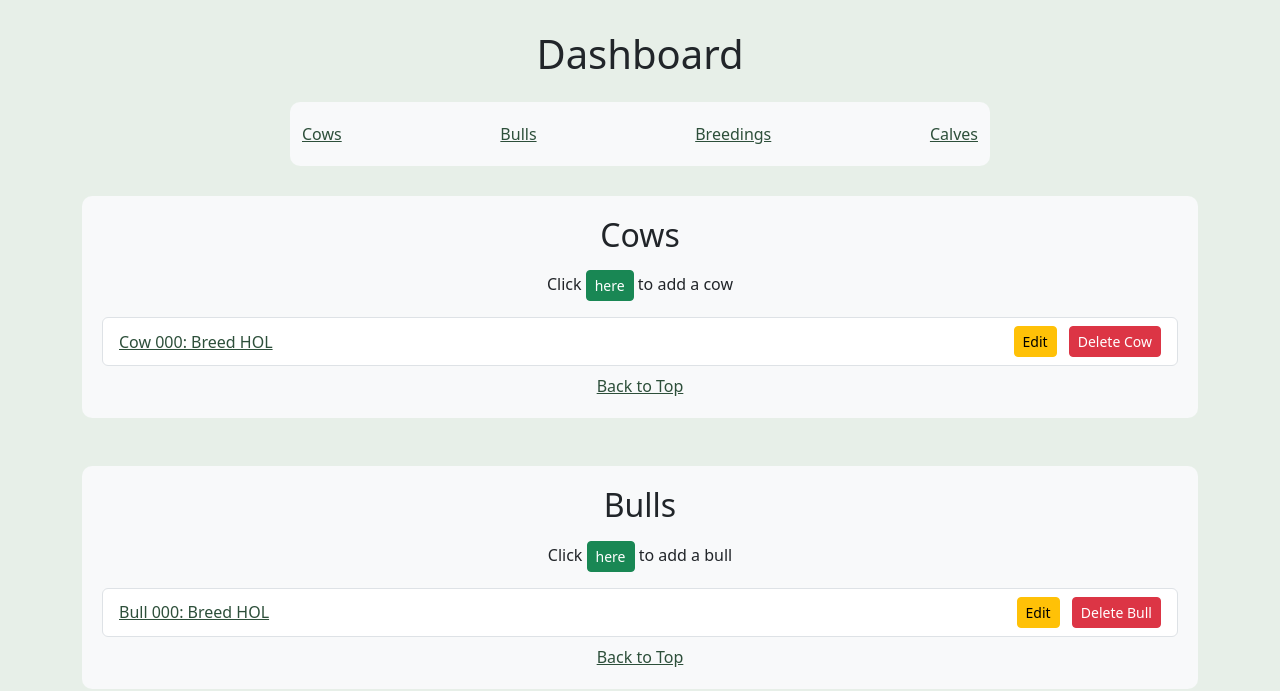
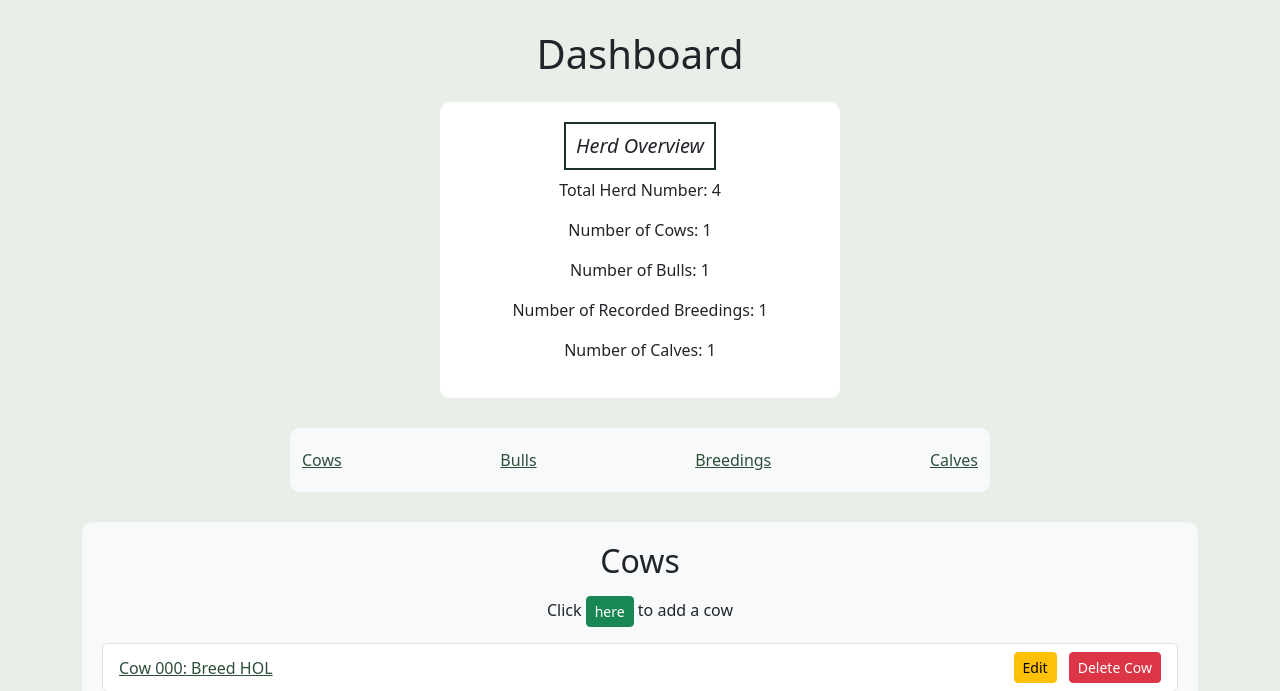
Before and after one commit to cthlbrennan/herdhub, a Django app: page / in a window 1280 px wide. Shown: the part 67-758 px from the top of the page. Run offline with Django 5.2, Linux system fonts and the light colour scheme; a user stored in the database is signed in; tables that the repository leaves empty hold one stand-in row (values such as "Sample post").

Commit message:
Add overview section to dashboard

```diff
--- a/herdhub/views.py
+++ b/herdhub/views.py
@@ -14,18 +14,32 @@ def index(request):
         bulls = Bull.objects.filter(user=request.user)
         breedings = Breeding.objects.filter(user=request.user)
         calfs = Calf.objects.filter(user=request.user)
-
+        cow_count = cows.count()
+        bull_count = bulls.count()
+        breeding_count = breedings.count()
+        calf_count = calfs.count()
+        herd_total = calf_count + breeding_count + bull_count + cow_count
     else:
         cows = None
         bulls = None
         breedings = None
         calfs = None
+        cow_count = 0
+        bull_count = 0
+        breeding_count = 0
+        calf_count = 0
+        herd_total = 0
 
     return render(request, 'index.html', {
         'cows': cows,
         'bulls': bulls,
         'breedings': breedings,
         'calfs' : calfs,
+        'cow_count' : cow_count,
+        'bull_count' : bull_count,
+        'breeding_count' : breeding_count,
+        'calf_count' : calf_count,
+        'herd_total' : herd_total
         })
 
 # Create your views here.
--- a/static/css/style.css
+++ b/static/css/style.css
@@ -282,3 +282,16 @@ footer a:hover {
     padding: 20px;
     margin-bottom: 30px;
 }
+
+#dashboard-overview {
+    max-width: 400px;
+    background-color: var(--light-text-color);
+    border-radius: 10px;
+    padding: 20px;
+    margin-bottom: 30px;
+}
+
+#dashboard-overview>h5 {
+    border: 2px solid #1A3326;
+    padding: 10px;
+}
--- a/templates/index.html
+++ b/templates/index.html
@@ -14,6 +14,34 @@ Home
 {% if user.is_authenticated %}
 <div id="Dashboard" class="dashboard container">
     <h1 class="text-center mb-4">Dashboard</h1>
+    <div id="dashboard-overview" class="container-fluid d-flex flex-column justify-content-between align-items-center">
+        <h5><em>Herd Overview</em></h5>
+        {% if herd_total >= 1 %}
+        <p>Total Herd Number: {{herd_total}}</p>
+        {% if cow_count >= 1 %}
+        <p>Number of Cows: {{cow_count}}</p>
+        {% else %}
+        <p>No cows added.</p>
+        {% endif %}
+        {% if bull_count >= 1 %}
+        <p>Number of Bulls: {{bull_count}}</p>
+        {% else %}
+        <p>No bulls added.</p>
+        {% endif %}
+        {% if breeding_count >= 1 %}
+        <p>Number of Recorded Breedings: {{breeding_count}}</p>
+        {% else %}
+        <p>No events recorded.</p>
+        {% endif %}
+        {% if calf_count >= 1 %}
+        <p>Number of Calves: {{calf_count}}</p>
+        {% else %}
+        <p>No calves added.</p>
+        {% endif %}
+        {% else %}
+        <p>No animals added yet.</p>
+        {% endif %}
+    </div>
     <div class="container-fluid d-flex justify-content-between align-items-center dashboard-links">
         <span class=""><a class="link" href="#Cows">Cows</a></span>
         <span><a class="link" href="#Bulls">Bulls</a></span>
```
